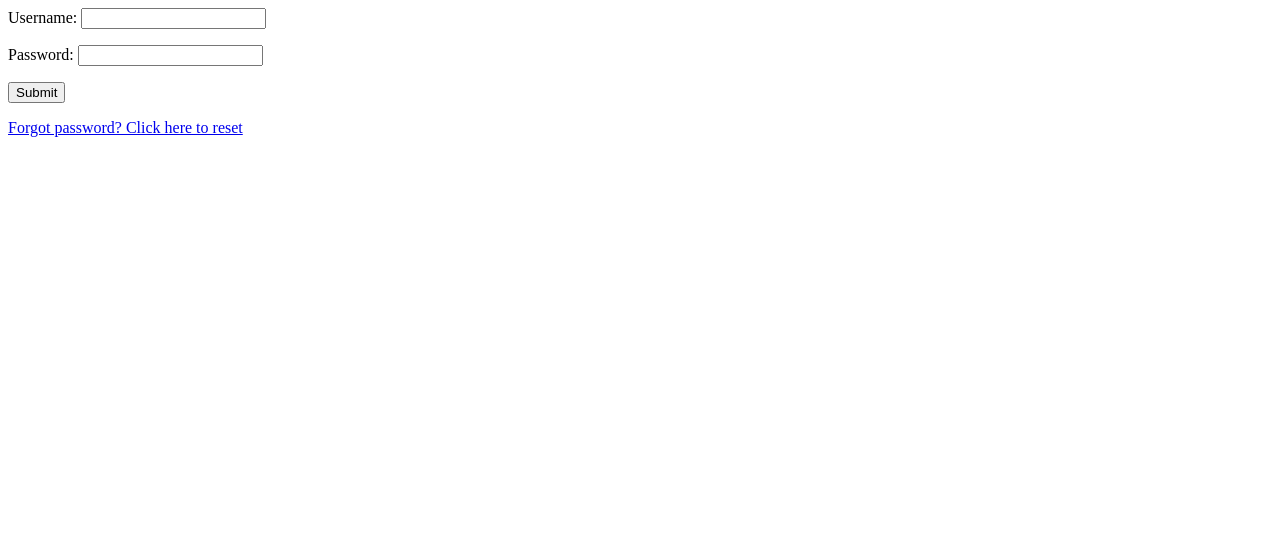
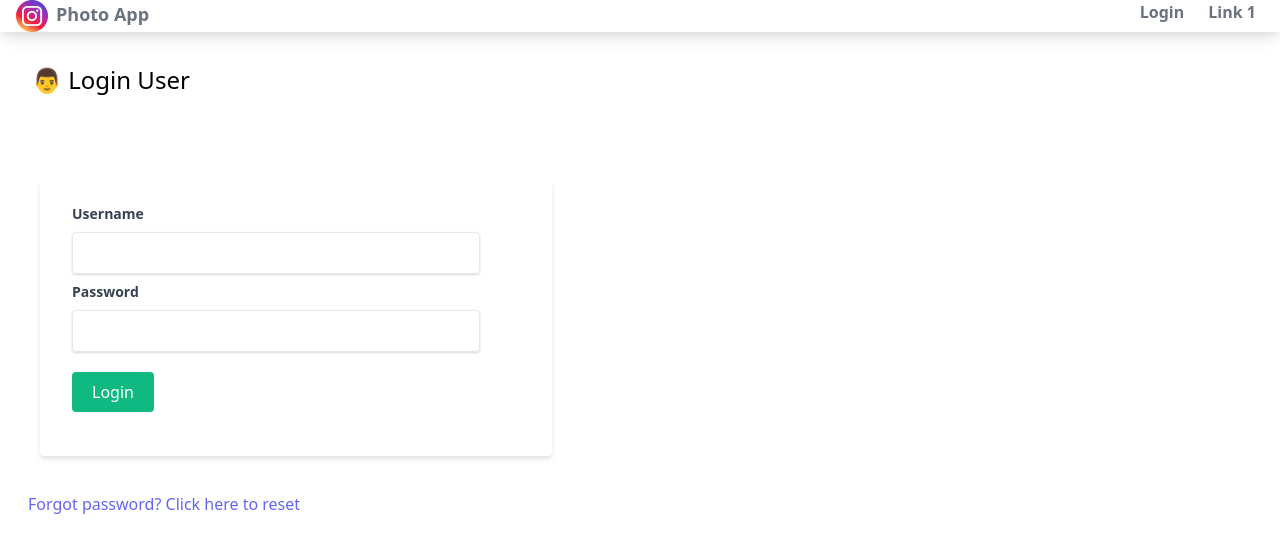
Before and after one commit to CoderMahruf/Social-App, a Django app: page /users/login/ in a window 1280 px wide. Shown: the top 553 px of the page. Run offline with Django 5.2, Linux system fonts and the light colour scheme; style sheets or scripts are compiled from the project's sources.

Commit message:
Styling login form

```diff
--- a/users/templates/users/login.html
+++ b/users/templates/users/login.html
@@ -1,7 +1,23 @@
-<form method="POST">
-    {% csrf_token %}
-    {{form.as_p}}
-    <input type="submit">
-</form>
+{% extends 'users/base.html' %}
 
-<p><a href="{% url 'password_reset' %}">Forgot password? Click here to reset</a></p>
+{% block content %}
+<h1 class="text-2xl m-8">👨 Login User</h1>
+<div class="container py-3">
+    <form method="POST" class="bg-white shadow-md m-10 w-2/5 rounded px-8 pt-6 pb-8 mb-4">
+        {% csrf_token %}
+        <div class="mb-2">
+            <label class="block text-gray-700 text-sm font-bold mb-2" for="">Username</label>
+            <div class="shadow text-gray-700 appearance-none border rounded py-2 px-3 mr-10">{{form.username}}</div>
+        </div>
+        <div class="mb-2">
+            <label class="block text-gray-700 text-sm font-bold mb-2" for="">Password</label>
+            <div class="shadow text-gray-700 appearance-none border rounded py-2 px-3 mr-10">{{form.password}}</div>
+        </div>
+
+        <button class="text-white bg-green-500 rounded px-5 py-2 my-3" type="submit">Login</button>
+    </form>
+</div>
+
+<p class="px-7 py-2"><a class="text-indigo-500" href="{% url 'password_reset' %}">Forgot password? Click here to reset</a></p>
+
+{% endblock content %}
```
